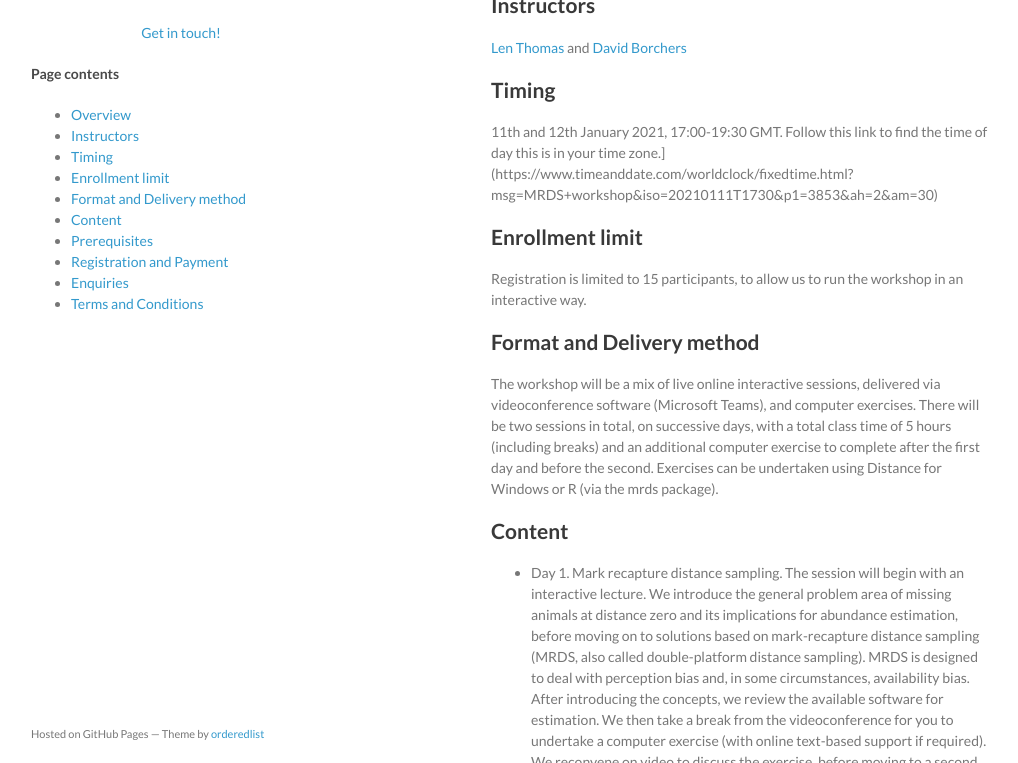
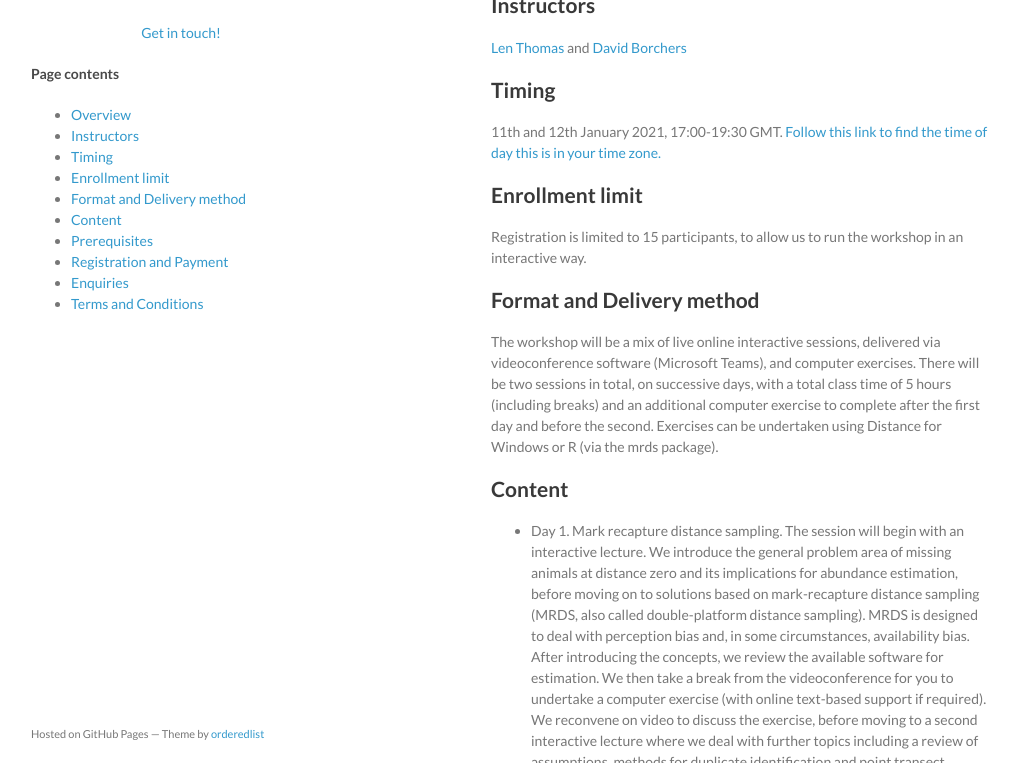
Before and after one commit to distanceworkshops/distanceworkshops.github.io, a Jekyll site: the page built from mrds-jan-2021.md, in a window 1280 px wide and 900 px high, scrolled down 428 px, cut to the strip 137-900 px from the top of the window. Shown: the whole strip, without its empty margins (129-1147 px from the left). Built offline with Jekyll 4.4.1, drawn with Linux system fonts in a browser that asks for light colours.

Commit message:
Update mrds-jan-2021.md

```diff
--- a/mrds-jan-2021.md
+++ b/mrds-jan-2021.md
@@ -22,7 +22,7 @@ In this two-day workshop, we cover survey protocols and analytical methods for d
 
 ## Timing
 
-11th and 12th January 2021, 17:00-19:30 GMT.  Follow this link to find the time of day this is in your time zone.](https://www.timeanddate.com/worldclock/fixedtime.html?msg=MRDS+workshop&iso=20210111T1730&p1=3853&ah=2&am=30)
+11th and 12th January 2021, 17:00-19:30 GMT.  [Follow this link to find the time of day this is in your time zone.](https://www.timeanddate.com/worldclock/fixedtime.html?msg=MRDS+workshop&iso=20210111T1730&p1=3853&ah=2&am=30)
 
 ## Enrollment limit
 
```
